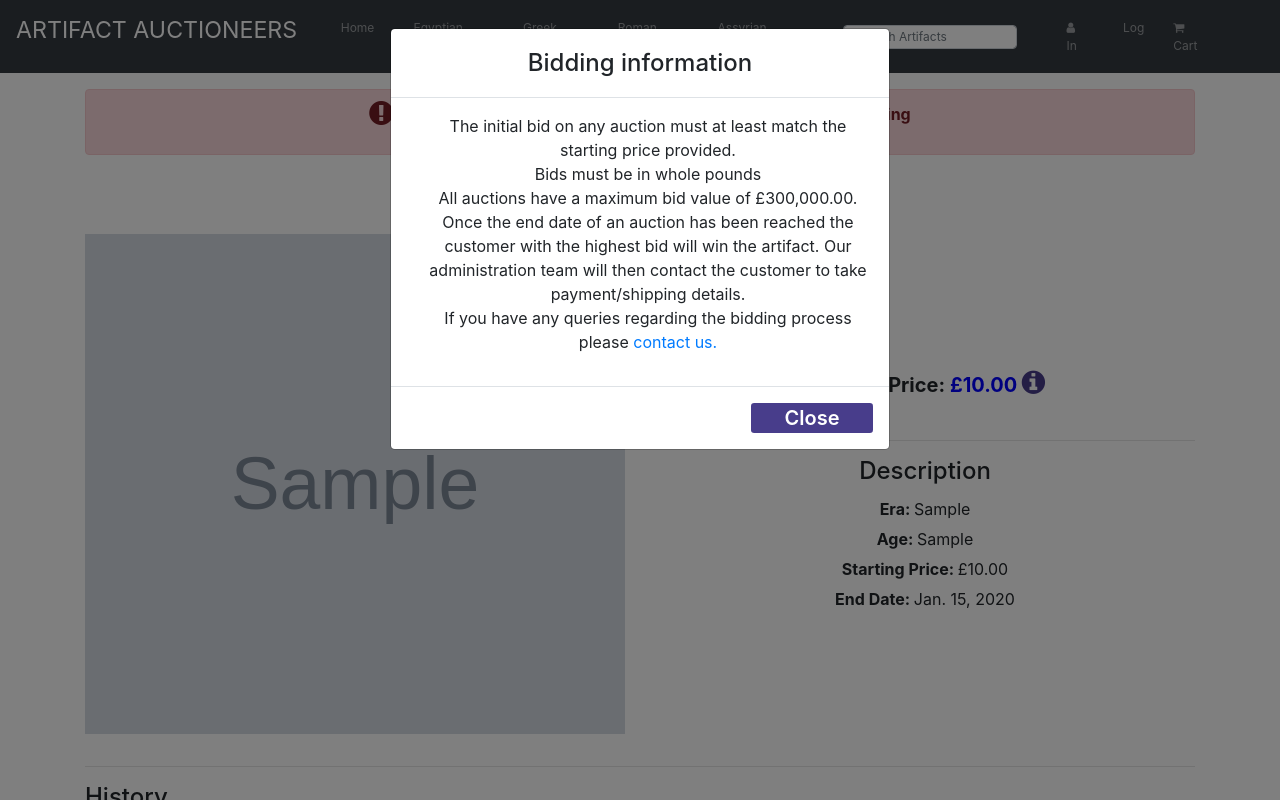
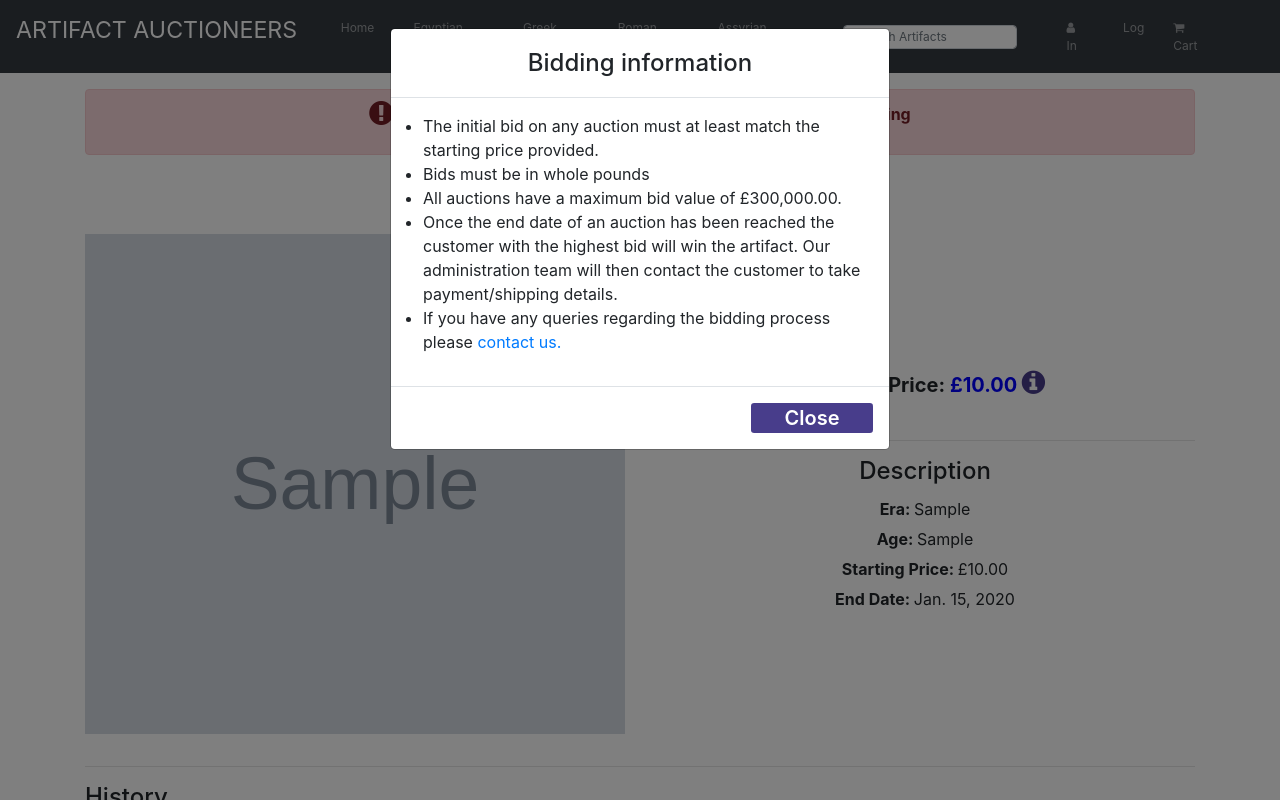
Before and after one commit to njdavies/milestone-project-four, a Django app: page /products/artifact/1 in a window 1280 px wide, after a click that opens the changed part. Run offline with Django 3.2, Linux system fonts and the light colour scheme; tables that the repository leaves empty hold one stand-in row (values such as "Sample post"); grey boxes marked "Sample" are stand-in pictures; some libraries are stand-ins or nearby versions.

Commit message:
Updated files

```diff
--- a/checkout/templates/checkout_email.html
+++ b/checkout/templates/checkout_email.html
@@ -9,11 +9,11 @@
 {% for product in products %}
 <p>
     <strong>Item:</strong> {{ product.name }}<br>
-    <strong>Price:</strong> £{{ product.buyout_price }}
+    <strong>Price:</strong> <span>&pound;</span>{{ product.buyout_price }}
 </p>
 {% endfor %}
 
-<p><strong>Total:</strong>£{{ total }}</p>
+<p><strong>Total:</strong><span>&pound;</span>{{ total }}</p>
 
 <p>Your item will be shipped to you in the next 3-5 working days.</p>
 
--- a/products/templates/artifact.html
+++ b/products/templates/artifact.html
@@ -42,13 +42,13 @@
                                 </div>
                                 <div class="modal-body">
                                     <ul class="list-spacing">
-                                        <li>The initial bid on any auction must at least match the starting price provided.</li>
-                                        <li>Bids must be in whole pounds</li>
-                                        <li>All auctions have a maximum bid value of £300,000.00.</li>
-                                        <li> Once the end date of an auction has been reached the customer with the highest bid will win the artifact. Our administration team will then
+                                        <li class="modal-list">The initial bid on any auction must at least match the starting price provided.</li>
+                                        <li class="modal-list">Bids must be in whole pounds</li>
+                                        <li class="modal-list">All auctions have a maximum bid value of £300,000.00.</li>
+                                        <li class="modal-list"> Once the end date of an auction has been reached the customer with the highest bid will win the artifact. Our administration team will then
                                             contact the customer to take payment/shipping details.
                                         </li>
-                                        <li> If you have any queries regarding the bidding process please <a href="{% url 'contact' %}"> contact us.</a></li>
+                                        <li class="modal-list"> If you have any queries regarding the bidding process please <a href="{% url 'contact' %}"> contact us.</a></li>
                                     </ul>
                                 </div>
                                 <div class="modal-footer">
@@ -114,13 +114,13 @@
                                 </div>
                                 <div class="modal-body">
                                     <ul class="list-spacing">
-                                        <li>The initial bid on any auction must at least match the starting price provided.</li>
-                                        <li>Bids must be in whole pounds</li>
-                                        <li>All auctions have a maximum bid value of £300,000.00.</li>
-                                        <li> Once the end date of an auction has been reached the customer with the highest bid will win the artifact. Our administration team will then
+                                        <li class="modal-list">The initial bid on any auction must at least match the starting price provided.</li>
+                                        <li class="modal-list">Bids must be in whole pounds</li>
+                                        <li class="modal-list">All auctions have a maximum bid value of £300,000.00.</li>
+                                        <li class="modal-list"> Once the end date of an auction has been reached the customer with the highest bid will win the artifact. Our administration team will then
                                             contact the customer to take payment/shipping details.
                                         </li>
-                                        <li> If you have any queries regarding the bidding process please <a href="{% url 'contact' %}"> contact us.</a></li>
+                                        <li class="modal-list"> If you have any queries regarding the bidding process please <a href="{% url 'contact' %}"> contact us.</a></li>
                                     </ul>
                                 </div>
                                 <div class="modal-footer">
--- a/static/css/style.css
+++ b/static/css/style.css
@@ -334,6 +334,7 @@ li {
     background: #6c757d;
     color: #fff;
     border-radius: 0;
+    margin-bottom: 1em;
 }
 
 .jumbotron-sm {
@@ -1351,6 +1352,10 @@ label {
         padding-right: 0.5em;
     }
 
+    .fa-search {
+        font-size: 1.25em !important;
+    }
+
     #searchbox-text {
         height: 1.75em;
         font-size: 1.2em;
```
Also changed, not shown: pages/templates/contact.html (+7 -5 lines).
